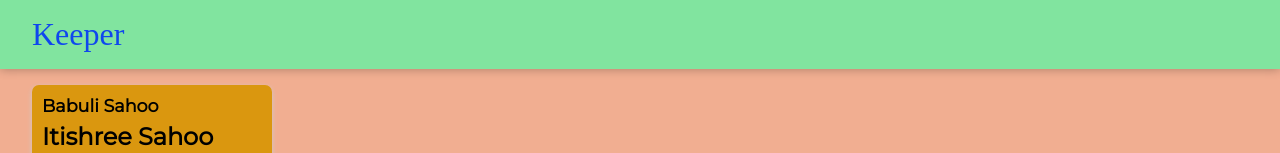
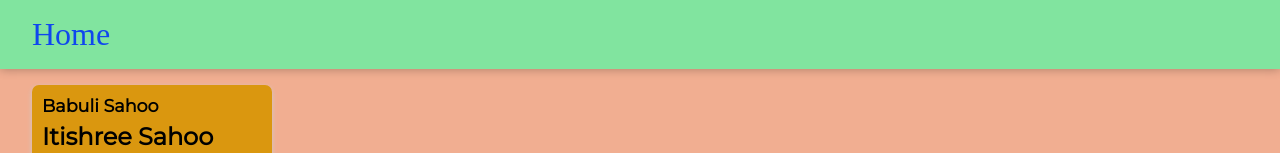
Before and after one commit to BabuliSahoo/ReactAppProject, a React (Create React App) app: page / in a window 1280 px wide. Shown: the top 153 px of the page. Built offline with nearby package versions, Linux system fonts and the light colour scheme; a web font is replaced by a local one.

Commit message:
Text changes

```diff
--- a/src/components/Header.jsx
+++ b/src/components/Header.jsx
@@ -3,7 +3,7 @@ import React from "react";
 function Header() {
   return (
     <header>
-      <h1>Keeper</h1>
+      <h1>Home</h1>
     </header>
   );
 }
```
Also changed, not shown: 1 other file (tests, documents, lock files or other folders).
